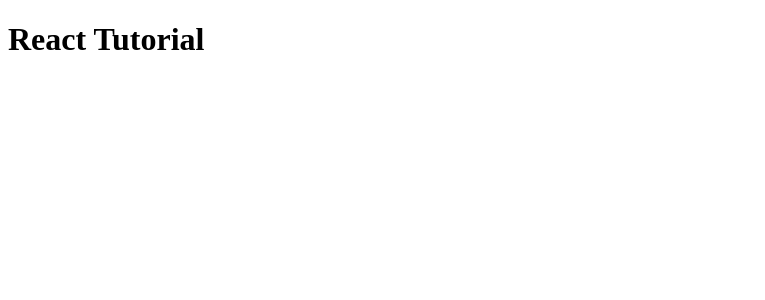
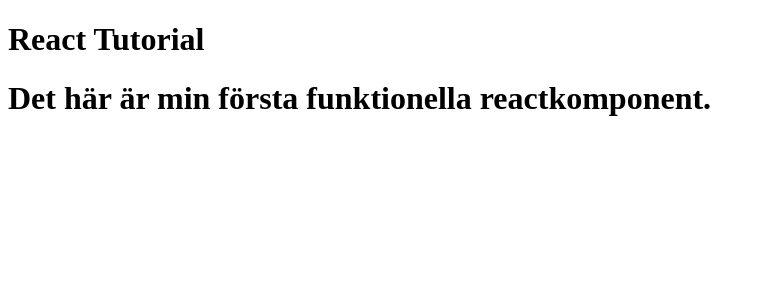
Before and after one commit to BjornBergquist/refreshReactProject, a React (Create React App) app: page / in a window 1280 px wide. Shown: the top 300 px of the page, without its empty margins (0-765 px from the left). Built offline with nearby package versions, Linux system fonts and the light colour scheme.

Commit message:
created the projects first react component

```diff
--- a/src/App.js
+++ b/src/App.js
@@ -1,7 +1,11 @@
+import React from 'react'
+import {MyFirstComponent} from './components/myfirstcomponent/MyFirstComponent'
+
 function App() {
   return (
     <div>
       <h1>React Tutorial</h1>
+      <MyFirstComponent />
     </div>
   );
 }
--- /dev/null
+++ b/src/components/myfirstcomponent/MyFirstComponent.js
@@ -0,0 +1,9 @@
+import React from 'react'
+
+export const MyFirstComponent = () => {
+    return (
+        <React.Fragment>
+            <h1> Det här är min första funktionella reactkomponent. </h1>
+        </React.Fragment>
+    )
+}
```
